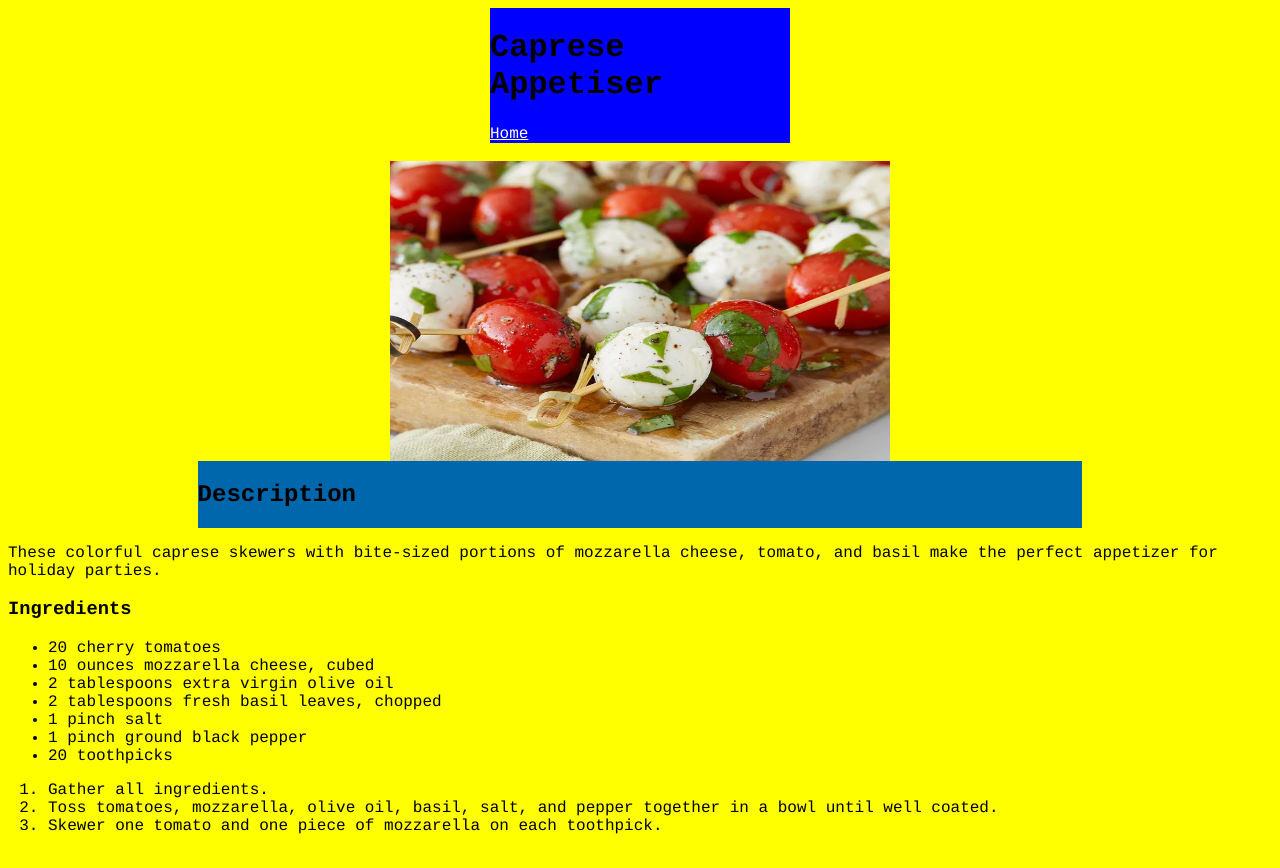
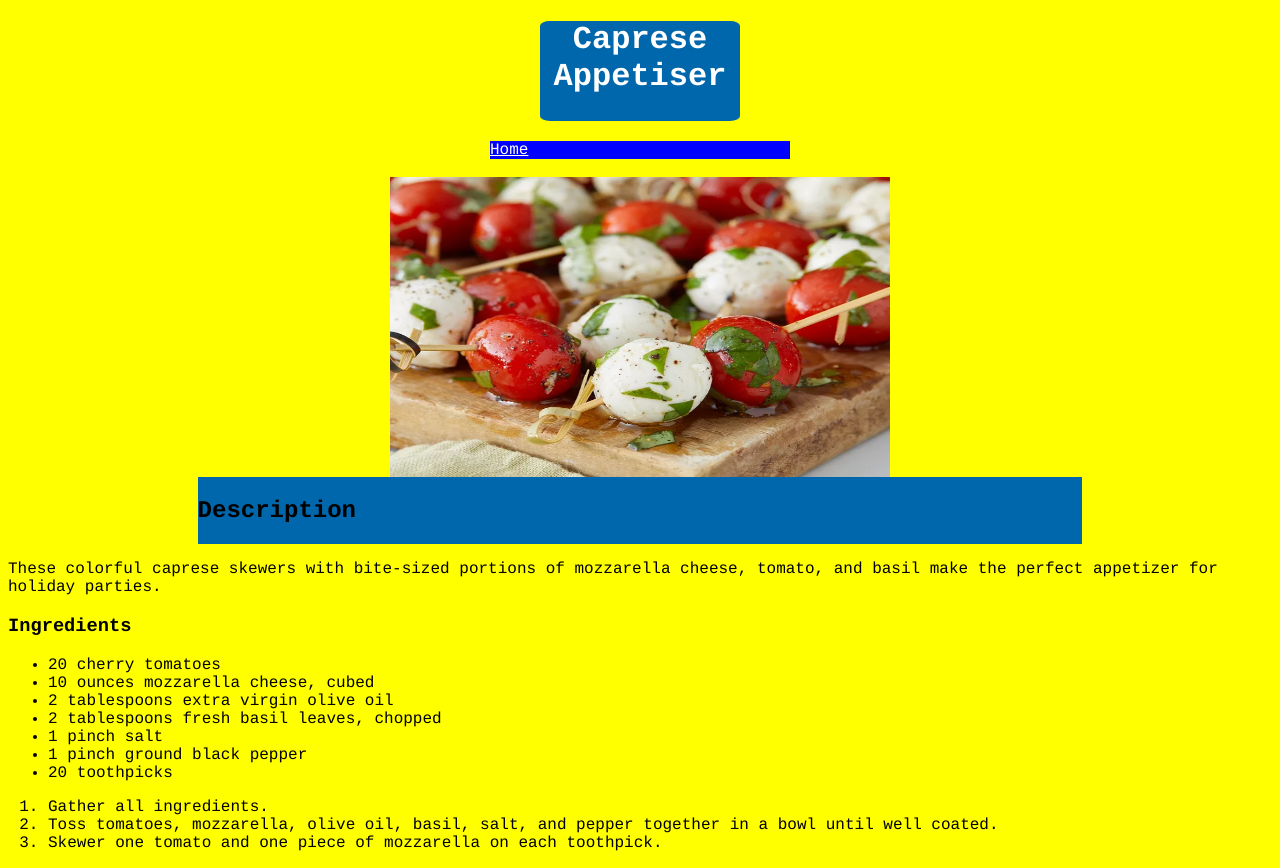
Before and after one commit to b1gb0ssman/odin-recipes, a plain HTML site: page recipes/caprese_appetiser.html in a window 1280 px wide. Drawn offline with Linux system fonts and the light colour scheme.

Commit message:
CSS practice

```diff
--- a/recipes/caprese_appetiser.html
+++ b/recipes/caprese_appetiser.html
@@ -9,10 +9,10 @@
 
 <body>
 
-    <div class="header-link"><h1>Caprese Appetiser</h1><br></div>
+    <div class="about_header-desc"><h1>Caprese Appetiser</h1><br></div>
         <div class="header-link"></div>
-        <a class="header-link" href="../index.html" rel="noopener noreferrer">Home</a><br>
-        <img class="recipe-image" src="../images/caprese.jpg" alt="Caprese Appetiser" height="300" width="300">
+            <a class="header-link" href="../index.html" rel="noopener noreferrer" style="text-align:center;">Home</a><br>
+                <img class="recipe-image" src="../images/caprese.jpg" alt="Caprese Appetiser" height="300" width="300">
 
         <div class="recipe-desc">
             <h2>Description</h2>
--- a/styles.css
+++ b/styles.css
@@ -80,6 +80,18 @@ a {
     margin: auto;
     background-color: blue;
     flex: auto;
+    text-align: center;
+}
+
+.about_header-desc {
+    color: white;
+    text-align: center;
+    background-color: #0067ac;
+    margin: auto;
+    width: 200px;
+    height: 100px;
+    margin-bottom: 20px;
+    border-radius: 5%;
 }
 .recipe-desc {
     display: flex;
```
